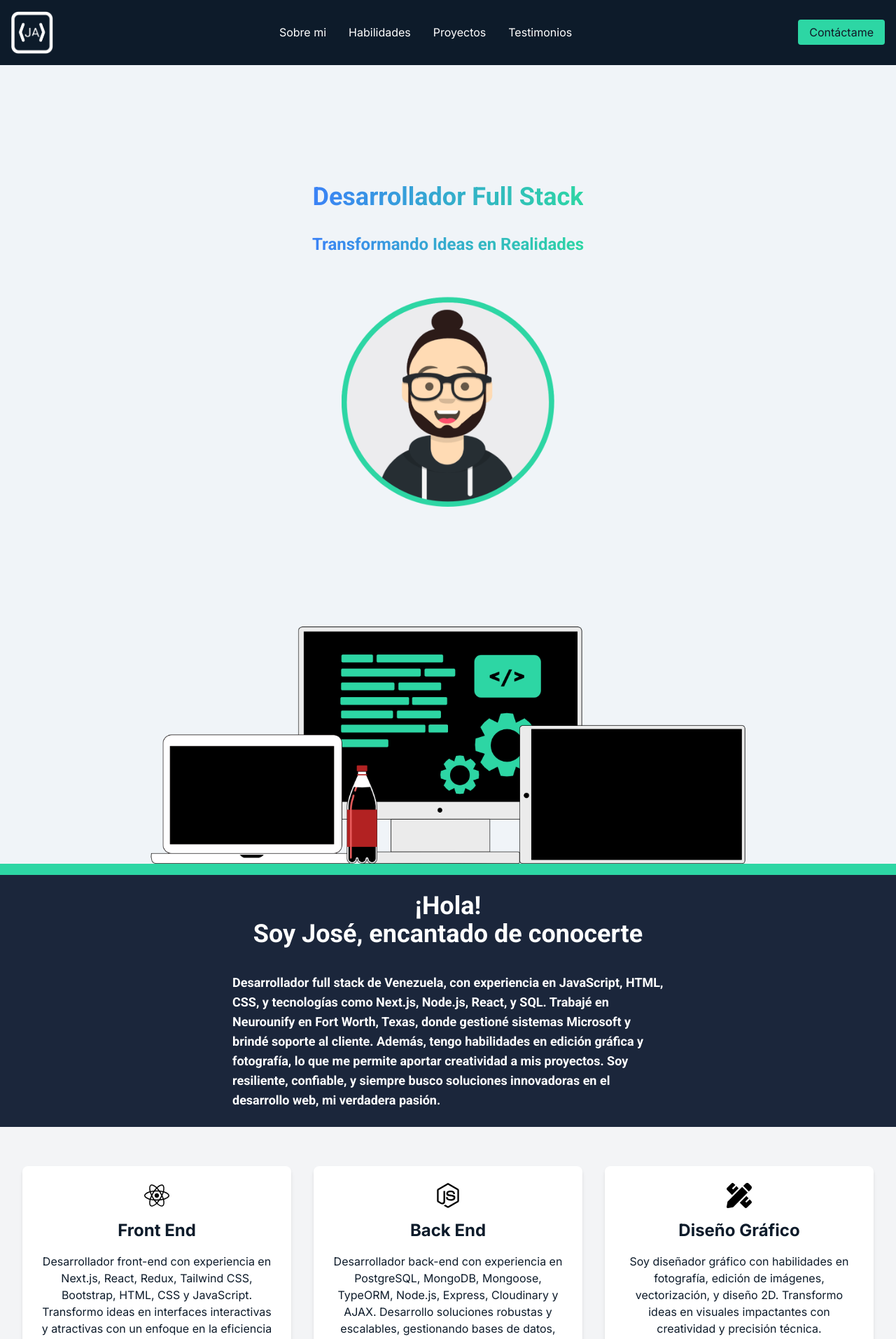
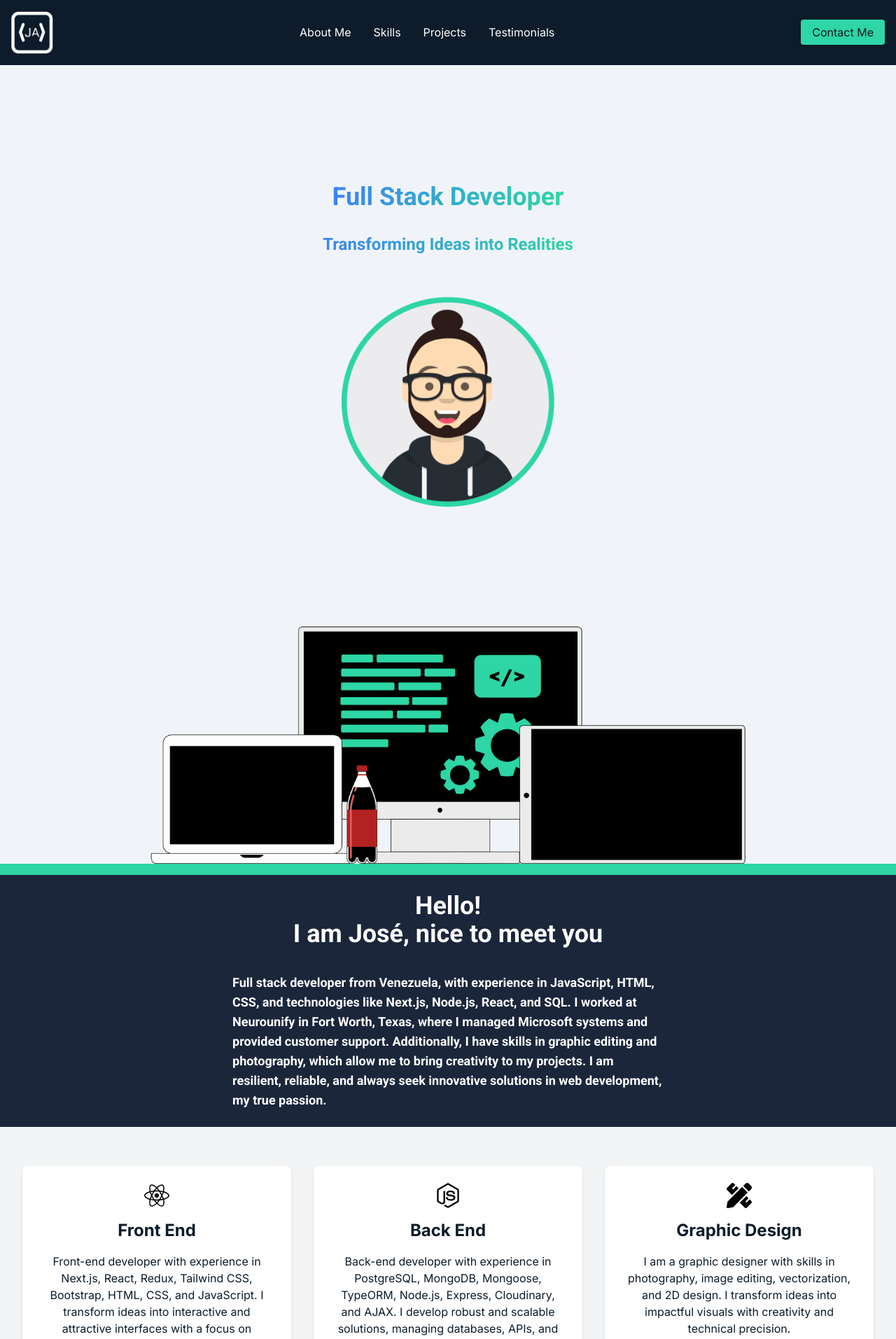
Before and after one commit to andreschunior/PortfolioIngles, a Next.js app in the folder Front/portfolio/: page / in a window 1280 px wide. Shown: the top 1913 px of the page at 70% size. Built offline with nearby package versions, Linux system fonts and the light colour scheme.

Commit message:
protfolio en ingles

```diff
--- a/Front/portfolio/src/app/components/About/Aboutme.tsx
+++ b/Front/portfolio/src/app/components/About/Aboutme.tsx
@@ -15,27 +15,27 @@ export const AboutMe: React.FC = () => {
           isMobile ? "text-2xl" : "text-4xl"
         }`}
       >
-        ¡Hola!
+        Hello!
       </h1>
       <h1
         className={`text-4xl font-bold font-roboto text-white mt-0 ${
           isMobile ? "text-2xl" : "text-4xl"
         }`}
       >
-        Soy José, encantado de conocerte
+        I am José, nice to meet you
       </h1>
       <p
         className={`text-lg font-bold font-roboto text-white mt-9 ${
           isMobile ? "w-full" : "w-1/2"
         }`}
       >
-        Desarrollador full stack de Venezuela, con experiencia en JavaScript,
-        HTML, CSS, y tecnologías como Next.js, Node.js, React, y SQL. Trabajé en
-        Neurounify en Fort Worth, Texas, donde gestioné sistemas Microsoft y
-        brindé soporte al cliente. Además, tengo habilidades en edición gráfica
-        y fotografía, lo que me permite aportar creatividad a mis proyectos. Soy
-        resiliente, confiable, y siempre busco soluciones innovadoras en el
-        desarrollo web, mi verdadera pasión.
+        Full stack developer from Venezuela, with experience in JavaScript,
+        HTML, CSS, and technologies like Next.js, Node.js, React, and SQL. I
+        worked at Neurounify in Fort Worth, Texas, where I managed Microsoft
+        systems and provided customer support. Additionally, I have skills in
+        graphic editing and photography, which allow me to bring creativity to
+        my projects. I am resilient, reliable, and always seek innovative
+        solutions in web development, my true passion.
       </p>
     </div>
   );
--- a/Front/portfolio/src/app/components/FormularioContacto/FormularioContacto.tsx
+++ b/Front/portfolio/src/app/components/FormularioContacto/FormularioContacto.tsx
@@ -24,12 +24,12 @@ const ContactForm: React.FC = () => {
   const handleSubmit = (e: React.FormEvent) => {
     e.preventDefault();
 
-    // Validación de longitud de texto
+    // Text length validation
     if (formData.name.length < 2 || formData.name.length > 50) {
       Swal.fire({
         icon: "warning",
-        title: "Nombre inválido",
-        text: "El nombre debe tener entre 2 y 50 caracteres.",
+        title: "Invalid Name",
+        text: "The name must be between 2 and 50 characters.",
       });
       return;
     }
@@ -37,8 +37,8 @@ const ContactForm: React.FC = () => {
     if (!/^[\w-.]+@([\w-]+\.)+[a-zA-Z]{2,7}$/.test(formData.email)) {
       Swal.fire({
         icon: "warning",
-        title: "Correo inválido",
-        text: "Introduce un correo electrónico válido.",
+        title: "Invalid Email",
+        text: "Please enter a valid email address.",
       });
       return;
     }
@@ -46,8 +46,8 @@ const ContactForm: React.FC = () => {
     if (formData.message.length < 10 || formData.message.length > 500) {
       Swal.fire({
         icon: "warning",
-        title: "Mensaje inválido",
-        text: "El mensaje debe tener entre 10 y 500 caracteres.",
+        title: "Invalid Message",
+        text: "The message must be between 10 and 500 characters.",
       });
       return;
     }
@@ -63,16 +63,16 @@ const ContactForm: React.FC = () => {
       .then(() => {
         Swal.fire({
           icon: "success",
-          title: "Mensaje Enviado",
-          text: "Tu mensaje ha sido enviado con éxito.",
+          title: "Message Sent",
+          text: "Your message has been sent successfully.",
         });
-        setFormData({ name: "", email: "", message: "" }); // Limpia el formulario
+        setFormData({ name: "", email: "", message: "" }); // Clear the form
       })
       .catch(() => {
         Swal.fire({
           icon: "error",
           title: "Error",
-          text: "Hubo un problema al enviar el mensaje. Inténtalo de nuevo.",
+          text: "There was a problem sending the message. Please try again.",
         });
       })
       .finally(() => {
@@ -83,13 +83,13 @@ const ContactForm: React.FC = () => {
   return (
     <div className="p-4 max-w-3xl mx-auto">
       <div className="flex justify-center mb-6">
-        <h2 className="text-4xl font-bold text-gray-800">Contacto</h2>
+        <h2 className="text-4xl font-bold text-gray-800">Contact</h2>
       </div>
       <form onSubmit={handleSubmit}>
         <div className="grid grid-cols-1 sm:grid-cols-2 gap-6 mb-4">
           <div>
             <label className="block text-sm font-medium text-gray-700 mb-2">
-              Nombre
+              Name
             </label>
             <input
               type="text"
@@ -104,7 +104,7 @@ const ContactForm: React.FC = () => {
           </div>
           <div>
             <label className="block text-sm font-medium text-gray-700 mb-2">
-              Correo Electrónico
+              Email
             </label>
             <input
               type="email"
@@ -118,7 +118,7 @@ const ContactForm: React.FC = () => {
         </div>
         <div className="mb-4">
           <label className="block text-sm font-medium text-gray-700 mb-2">
-            Mensaje
+            Message
           </label>
           <textarea
             name="message"
@@ -137,7 +137,7 @@ const ContactForm: React.FC = () => {
             disabled={isSending}
             className="inline-flex items-center px-6 py-3 border border-transparent text-base font-medium rounded-md text-white bg-indigo-600 shadow-sm hover:bg-indigo-700 focus:outline-none focus:ring-2 focus:ring-offset-2 focus:ring-indigo-500"
           >
-            {isSending ? "Enviando..." : "Enviar"}
+            {isSending ? "Sending..." : "Send"}
           </button>
         </div>
       </form>
--- a/Front/portfolio/src/app/components/landingpage/Contactarme/Contacto.tsx
+++ b/Front/portfolio/src/app/components/landingpage/Contactarme/Contacto.tsx
@@ -6,17 +6,17 @@ export const ContactoContenedor: React.FC = () => {
     <>
       <div className="flex flex-col items-center justify-center p-6 bg-white shadow-lg max-w-full mx-auto">
         <h2 className="text-2xl font-bold text-center mb-2 text-black !important">
-          ¿Listo para Crear Juntos? ¡Conéctate Conmigo!
+          Ready to Create Together? Connect with Me!
         </h2>
         <p className="text-gray-600 text-center">
-          Siempre estoy disponible para hablar sobre proyectos de diseño de
-          productos o nuevas oportunidades profesionales.
+          I am always available to talk about product design projects or new
+          professional opportunities.
         </p>
         <div className="mt-10">
           <a
-            href="/contacto" // Cambia el enlace según tus necesidades
+            href="/contact" // Change the link according to your needs
           >
-            <BotonConIcono texto="Contáctame" />
+            <BotonConIcono texto="Contact Me" />
           </a>
         </div>
       </div>
--- a/Front/portfolio/src/app/components/landingpage/Presentacion/Presentacion.tsx
+++ b/Front/portfolio/src/app/components/landingpage/Presentacion/Presentacion.tsx
@@ -42,7 +42,7 @@ export const Presentacion: React.FC = () => {
           transition={{ duration: 1, ease: "easeOut" }}
         >
           <Titulo1
-            title={`Desarrollador Full Stack ${isMobile ? "" : ""}`}
+            title={`Full Stack Developer ${isMobile ? "" : ""}`}
             className={`text-center ${isMobile ? "text-2xl mt-0" : "text-4xl"}`}
           />
         </motion.div>
@@ -52,7 +52,7 @@ export const Presentacion: React.FC = () => {
           transition={{ duration: 1, ease: "easeOut" }}
         >
           <Subtexto
-            Subtexto={`Transformando Ideas en Realidades ${isMobile ? "" : ""}`}
+            Subtexto={`Transforming Ideas into Realities ${isMobile ? "" : ""}`}
             className={`text-center ${isMobile ? "text-md" : "text-lg"}`}
           />
         </motion.div>
@@ -60,7 +60,7 @@ export const Presentacion: React.FC = () => {
         <br />
         <img
           src={ProfileImagen.src}
-          alt="Descripción de la imagen"
+          alt="Image Description"
           className={`${
             isMobile ? "w-3/5" : "w-1/4"
           } object-cover transition-transform duration-300`}
--- a/Front/portfolio/src/app/components/landingpage/Testimonios/TestimoniosCarrousel.tsx
+++ b/Front/portfolio/src/app/components/landingpage/Testimonios/TestimoniosCarrousel.tsx
@@ -21,7 +21,7 @@ const testimonios = [
   {
     foto: photo2.src,
     texto:
-      "José Andrés trabajó conmigo durante varios meses y demostró ser muy creativo, responsable y dedicado con todos los proyectos que desarrollamos para mi canal de Youtube. Estoy muy contento con su trabajo, de hecho mi video más popular lo hizo él. Sin duda recomiendo 100% a José Andrés.",
+      "José Andrés worked with me for several months and proved to be very creative, responsible, and dedicated with all the projects we developed for my YouTube channel. I am very happy with his work, in fact, my most popular video was made by him. I definitely recommend José Andrés 100%.",
     nombre: "Gabriel Lopez",
     lugar: "JakepokerVegas",
     link: "https://www.instagram.com/jakepokervegas?igsh=ZXV4OGx0NDFsNXFi",
--- a/Front/portfolio/src/app/components/landingpage/footer/Footer.tsx
+++ b/Front/portfolio/src/app/components/landingpage/footer/Footer.tsx
@@ -12,7 +12,7 @@ export const Footer: React.FC = () => {
         <div className="flex justify-center">
           <div className="mb-4 w-20">
             <a
-              href="/" // Cambia el enlace según tus necesidades
+              href="/" // Change the link according to your needs
             >
               <Image
                 src={logo}
@@ -27,7 +27,7 @@ export const Footer: React.FC = () => {
 
         {/* Eslogan */}
         <p className="text-lg font-semibold mb-4">
-          Transformemos Ideas en Realidades.
+          Transforming Ideas into Realities.
         </p>
 
         {/* Íconos de Redes Sociales */}
@@ -66,7 +66,7 @@ export const Footer: React.FC = () => {
 
       {/* Información de Derechos de Autor */}
       <div className="text-center text-sm text-gray-500 mb-4">
-        © 2024 José Andrés Borrero. Todos los derechos reservados.
+        © 2024 José Andrés Borrero. All rights reserved.
       </div>
     </footer>
   );
--- a/Front/portfolio/src/app/components/landingpage/navbar/Navbar.tsx
+++ b/Front/portfolio/src/app/components/landingpage/navbar/Navbar.tsx
@@ -50,31 +50,31 @@ export const Navbar: React.FC = () => {
                 onClick={() => scrollToSection("about-me")}
                 className="block hover:underline cursor-pointer"
               >
-                Sobre mi
+                About Me
               </a>
               <a
                 onClick={() => scrollToSection("habilidades")}
                 className="block hover:underline cursor-pointer"
               >
-                Habilidades
+                Skills
               </a>
               <a
                 onClick={() => scrollToSection("proyectos")}
                 className="block hover:underline cursor-pointer"
               >
-                Proyectos
+                Projects
               </a>
               <a
                 onClick={() => scrollToSection("testimonios")}
                 className="block hover:underline cursor-pointer"
               >
-                Testimonios
+                Testimonials
               </a>
               <a
                 href="/contacto"
                 className="block bg-mint-green text-gray-900 px-4 py-2 rounded hover:bg-opacity-80 transition"
               >
-                Contáctame
+                Contact Me
               </a>
             </div>
           )}
@@ -86,25 +86,25 @@ export const Navbar: React.FC = () => {
             onClick={() => scrollToSection("about-me")}
             className="hover:underline cursor-pointer"
           >
-            Sobre mi
+            About Me
           </a>
           <a
             onClick={() => scrollToSection("habilidades")}
             className="hover:underline cursor-pointer"
           >
-            Habilidades
+            Skills
           </a>
           <a
             onClick={() => scrollToSection("proyectos")}
             className="hover:underline cursor-pointer"
           >
-            Proyectos
+            Projects
           </a>
           <a
             onClick={() => scrollToSection("testimonios")}
             className="hover:underline cursor-pointer"
           >
-            Testimonios
+            Testimonials
           </a>
         </div>
       )}
@@ -116,7 +116,7 @@ export const Navbar: React.FC = () => {
             href="/contacto"
             className="bg-mint-green text-gray-900 px-4 py-2 rounded hover:bg-opacity-80 transition"
           >
-            Contáctame
+            Contact Me
           </a>
         </div>
       )}
--- a/Front/portfolio/src/app/components/landingpage/proyectos/TarjetasProyectos.tsx
+++ b/Front/portfolio/src/app/components/landingpage/proyectos/TarjetasProyectos.tsx
@@ -25,7 +25,7 @@ const Tarjeta: React.FC<TarjetaProyectosProps> = ({
                   {texto}
                 </div>
               )}
-              <Boton texto="Visitar Página" url={url} />
+              <Boton texto="Visit Page" url={url} />
             </div>
           </div>
         </div>
--- a/Front/portfolio/src/app/page.tsx
+++ b/Front/portfolio/src/app/page.tsx
@@ -40,7 +40,7 @@ export default function Home() {
             <Tarjeta
               icono={<FaReact />}
               titulo="Front End"
-              texto="Desarrollador front-end con experiencia en Next.js, React, Redux, Tailwind CSS, Bootstrap, HTML, CSS y JavaScript. Transformo ideas en interfaces interactivas y atractivas con un enfoque en la eficiencia y el diseño responsivo."
+              texto="Front-end developer with experience in Next.js, React, Redux, Tailwind CSS, Bootstrap, HTML, CSS, and JavaScript. I transform ideas into interactive and attractive interfaces with a focus on efficiency and responsive design."
               lista={[
                 "Next.js",
                 "React",
@@ -51,12 +51,12 @@ export default function Home() {
                 "CSS",
                 "JavaScript",
               ]}
-              titutloTecnologias="Tecnologias Front End"
+              titutloTecnologias="Front End Technologies"
             />
             <Tarjeta
               icono={<FaNodeJs />}
               titulo="Back End"
-              texto="Desarrollador back-end con experiencia en PostgreSQL, MongoDB, Mongoose, TypeORM, Node.js, Express, Cloudinary y AJAX. Desarrollo soluciones robustas y escalables, gestionando bases de datos, APIs y servicios en la nube con eficiencia."
+              texto="Back-end developer with experience in PostgreSQL, MongoDB, Mongoose, TypeORM, Node.js, Express, Cloudinary, and AJAX. I develop robust and scalable solutions, managing databases, APIs, and cloud services efficiently."
               lista={[
                 "PostgreSQL",
                 "MongoDB",
@@ -67,12 +67,12 @@ export default function Home() {
                 "Cloudinary",
                 "AJAX",
               ]}
-              titutloTecnologias="Tecnologias Back End"
+              titutloTecnologias="Back End Technologies"
             />
             <Tarjeta
               icono={<FaPencilRuler />}
-              titulo="Diseño Gráfico"
-              texto="Soy diseñador gráfico con habilidades en fotografía, edición de imágenes, vectorización, y diseño 2D. Transformo ideas en visuales impactantes con creatividad y precisión técnica."
+              titulo="Graphic Design"
+              texto="I am a graphic designer with skills in photography, image editing, vectorization, and 2D design. I transform ideas into impactful visuals with creativity and technical precision."
               lista={[
                 "Affinity Designer",
                 "Affinity Photo",
@@ -80,7 +80,7 @@ export default function Home() {
                 "Lightroom",
                 "Illustrator",
               ]}
-              titutloTecnologias="Herramientas de diseño"
+              titutloTecnologias="Design Tools"
             />
           </div>
         </div>
@@ -95,7 +95,7 @@ export default function Home() {
           <TarjetasdeProyectos />
           <div className="flex justify-center mt-10">
             <BotonConIcono
-              texto="Ver más en GitHub"
+              texto="See more on GitHub"
               onClick={() => window.open("https://github.com/andreschunior")}
               icono={FaGithub}
             />
```
Also changed, not shown: Front/portfolio/src/app/components/landingpage/proyectos/Tarjetas.tsx (+7 -7 lines).
